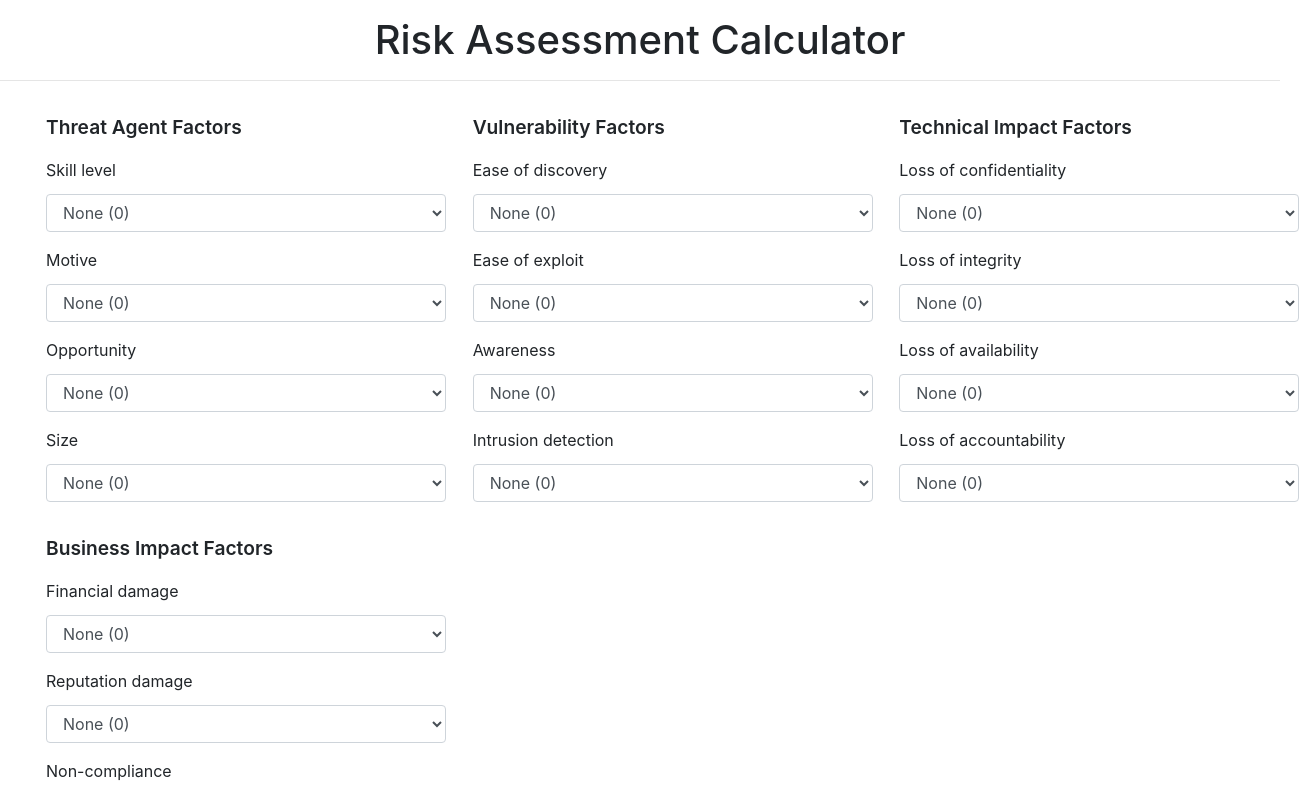
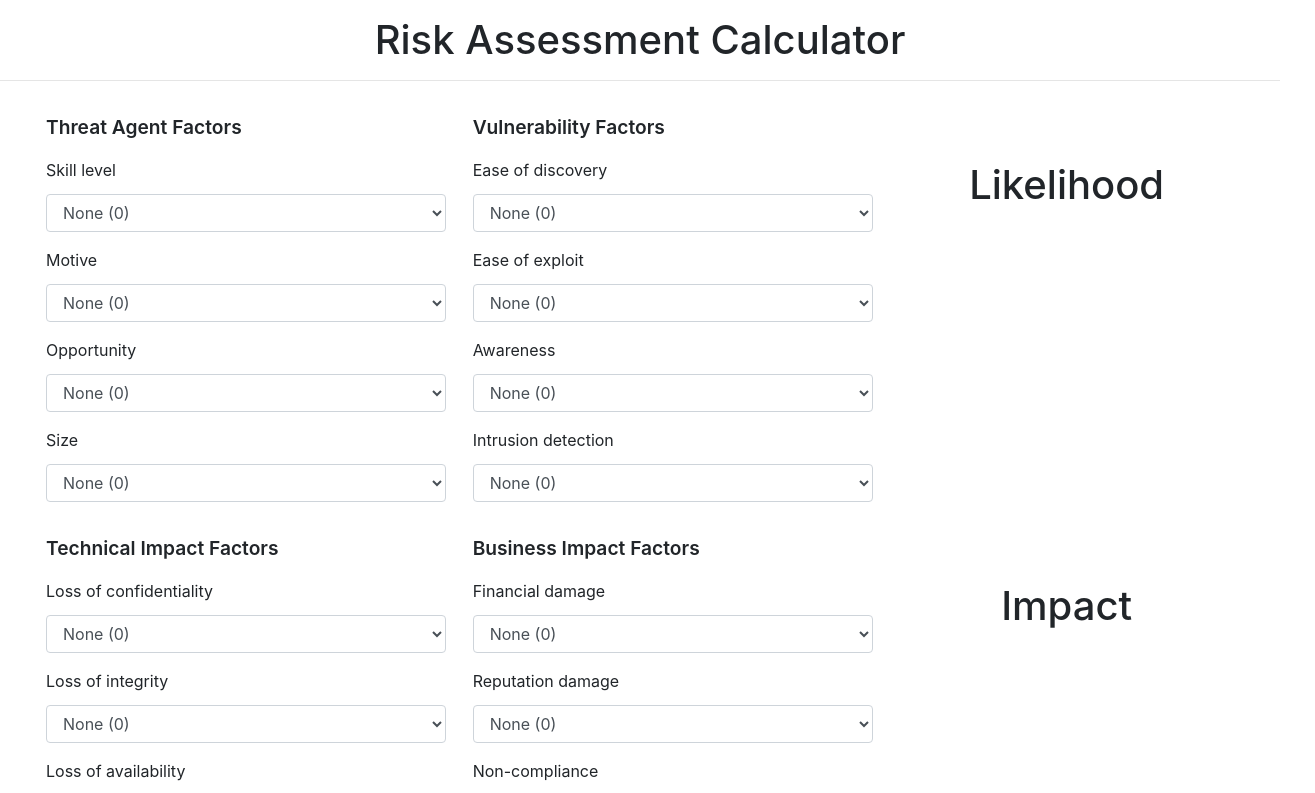
Before and after one commit to rajasoun/tdd-ts-jest-risk-calculator, a Next.js app: page / in a window 1280 px wide. Shown: the top 793 px of the page, 1315 px wide, since content can reach past the window. Built offline with nearby package versions, Linux system fonts and the light colour scheme.

Commit message:
likelihood UI and Test update

```diff
--- a/src/data/risk-calculator.json
+++ b/src/data/risk-calculator.json
@@ -261,6 +261,9 @@
             ]
         },
         {
+            "label": "Likelihood"
+        },
+        {
             "title": "Technical Impact Factors",
             "select": [
                 {
@@ -494,6 +497,9 @@
                     ]
                 }
             ]
+        },
+        {
+            "label": "Impact"
         }
     ]
 }
--- a/src/pages/index.tsx
+++ b/src/pages/index.tsx
@@ -1,3 +1,4 @@
+import { useState } from 'react';
 import data from '../data/risk-calculator.json';
 import Risk, { ThreatVector } from '../risk';
 
@@ -41,17 +42,39 @@ export const generateThreatVectorJSON = (json: ThreatVector): ThreatVector[] =>
     return vector;
 }
 
+const LabelLayout = (props: any) => {
+    const data = props
+
+    return (
+        <div style={{ marginTop: '4rem', textAlign: 'center' }}>
+            <h1>{data.title}</h1>
+            {
+                data.avg && (
+                    <div>
+                        <h3>{data.avg}</h3>
+                        {/* <label>{data.label}</label> */}
+                    </div>
+                )
+            }
+        </div>
+    )
+}
 const Index = () => {
-
+    const [likelihoodAvg, setLikelihoodAvg] = useState('');
+    const [impactAvg, setImpactAvg] = useState('');
     const handleChange = (event:React.ChangeEvent<HTMLSelectElement>) => {
         let json = {
             id: Number(event.target.id),
             name: event.target.name,
             value: Number(event.target.value)
         }
-        const risk = generateThreatVectorJSON(json)
-        const likelihoodAvg = Risk.calculateAverage(risk.slice(0, 8));
-        return likelihoodAvg
+        const risk = generateThreatVectorJSON(json);
+        const likelihoodAvgScore = Risk.calculateAverage(risk.slice(0, 8));
+        setLikelihoodAvg(likelihoodAvgScore);
+        const impactAvgScore = Risk.calculateAverage(risk.slice(8, 15));
+        setImpactAvg(impactAvgScore);
+
+        return likelihoodAvgScore
     }
 
     return (
@@ -79,6 +102,7 @@ const Index = () => {
                                         {ele.title}
                                     </div>
                                     {
+                                        !ele.label?
                                             ele.select.map((data: Select) => (
                                                 <div key={data.id}>
                                                     <div className="form-group">
@@ -108,6 +132,16 @@ const Index = () => {
                                                     </div>
                                                 </div>
                                             ))
+                                        : ele.label === 'Likelihood' ?
+                                        <LabelLayout
+                                            title={ele.label}
+                                            avg={likelihoodAvg}
+                                        />
+                                        :
+                                        <LabelLayout
+                                            title={ele.label}
+                                            avg={impactAvg}
+                                        />
                                     }
                                 </div>
                             </div>
```
Also changed, not shown: 1 other file (tests, documents, lock files or other folders). Lines whose indentation alone changed are shown as unchanged.
